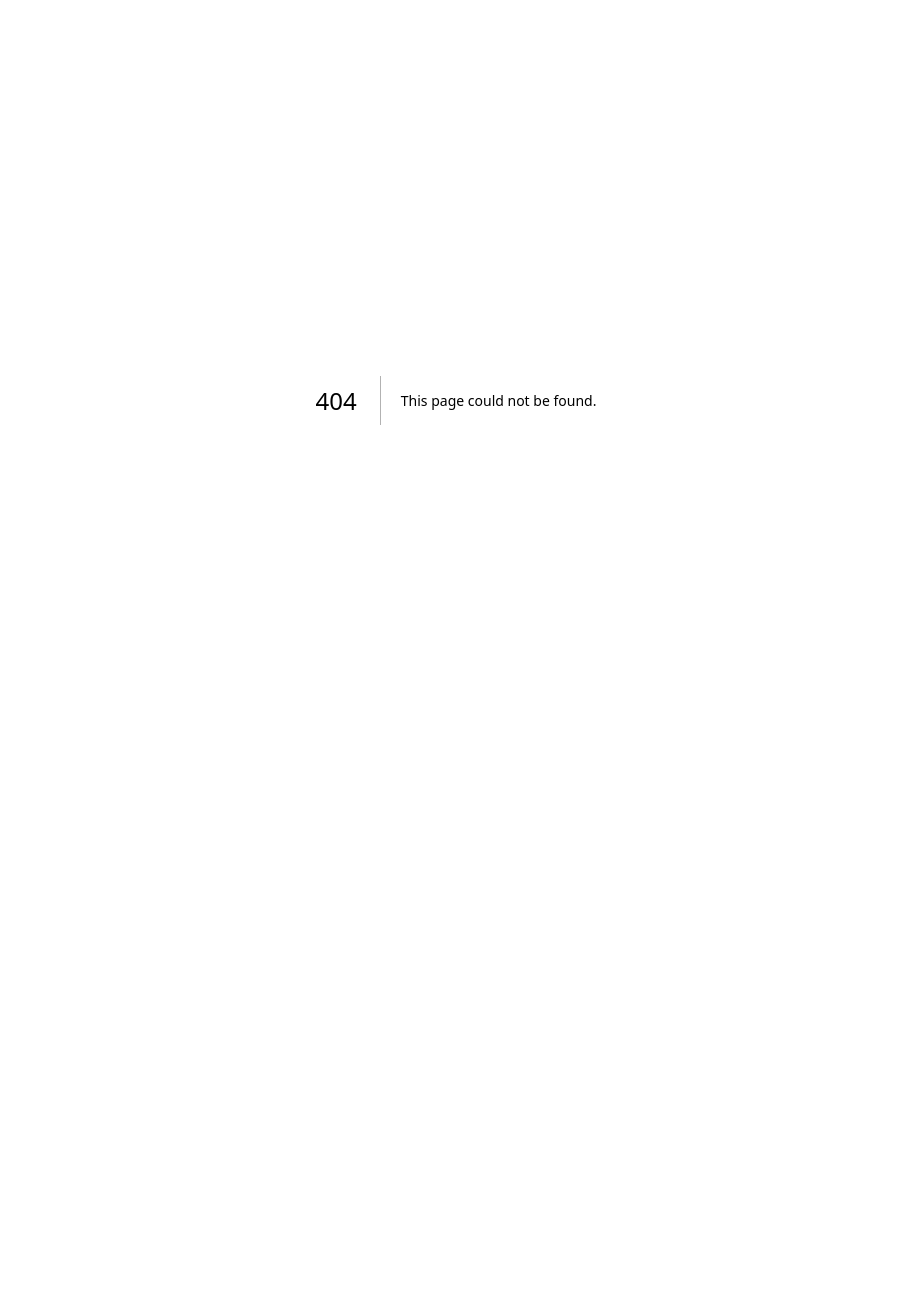
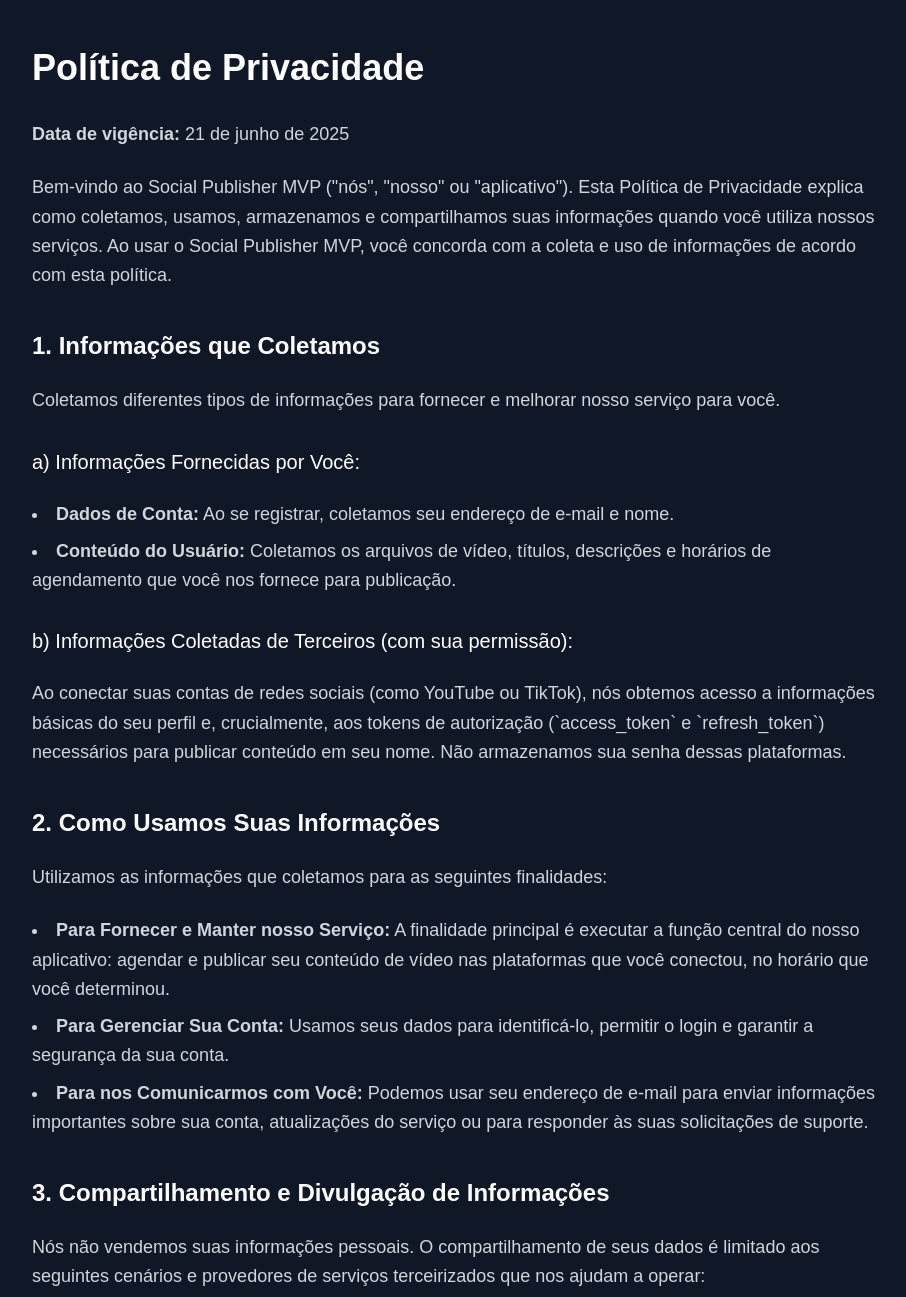
Before and after one commit to walisonanjos/mvp-social-publisher-v2, a Next.js app: page /privacy in a window 1280 px wide. Before the commit this address had no page. Shown: the top 1297 px of the page, without its empty margins (184-1090 px from the left). Before the commit the page ends 800 px from the top, so only its background shows below. Built offline with nearby package versions, Linux system fonts and the light colour scheme.

Commit message:
feat: Add privacy policy and terms of service pages

```diff
--- /dev/null
+++ b/src/app/privacy/page.tsx
@@ -0,0 +1,65 @@
+// src/app/privacy/page.tsx
+
+export default function PrivacyPolicyPage() {
+  return (
+    <div className="bg-gray-900 min-h-screen text-gray-300">
+      <div className="container mx-auto max-w-4xl py-12 px-6">
+        <h1 className="text-4xl font-bold text-white mb-8">Política de Privacidade</h1>
+        <div className="space-y-6 text-lg leading-relaxed">
+          <p><strong>Data de vigência:</strong> 21 de junho de 2025</p>
+          <p>
+            Bem-vindo ao Social Publisher MVP ("nós", "nosso" ou "aplicativo"). Esta Política de Privacidade explica como coletamos, usamos, armazenamos e compartilhamos suas informações quando você utiliza nossos serviços. Ao usar o Social Publisher MVP, você concorda com a coleta e uso de informações de acordo com esta política.
+          </p>
+
+          <h2 className="text-2xl font-semibold text-white pt-4">1. Informações que Coletamos</h2>
+          <p>
+            Coletamos diferentes tipos de informações para fornecer e melhorar nosso serviço para você.
+          </p>
+          <h3 className="text-xl font-medium text-white pt-2">a) Informações Fornecidas por Você:</h3>
+          <ul className="list-disc list-inside space-y-2">
+            <li><strong>Dados de Conta:</strong> Ao se registrar, coletamos seu endereço de e-mail e nome.</li>
+            <li><strong>Conteúdo do Usuário:</strong> Coletamos os arquivos de vídeo, títulos, descrições e horários de agendamento que você nos fornece para publicação.</li>
+          </ul>
+          <h3 className="text-xl font-medium text-white pt-2">b) Informações Coletadas de Terceiros (com sua permissão):</h3>
+          <p>
+            Ao conectar suas contas de redes sociais (como YouTube ou TikTok), nós obtemos acesso a informações básicas do seu perfil e, crucialmente, aos tokens de autorização (`access_token` e `refresh_token`) necessários para publicar conteúdo em seu nome. Não armazenamos sua senha dessas plataformas.
+          </p>
+
+          <h2 className="text-2xl font-semibold text-white pt-4">2. Como Usamos Suas Informações</h2>
+          <p>
+            Utilizamos as informações que coletamos para as seguintes finalidades:
+          </p>
+          <ul className="list-disc list-inside space-y-2">
+            <li><strong>Para Fornecer e Manter nosso Serviço:</strong> A finalidade principal é executar a função central do nosso aplicativo: agendar e publicar seu conteúdo de vídeo nas plataformas que você conectou, no horário que você determinou.</li>
+            <li><strong>Para Gerenciar Sua Conta:</strong> Usamos seus dados para identificá-lo, permitir o login e garantir a segurança da sua conta.</li>
+            <li><strong>Para nos Comunicarmos com Você:</strong> Podemos usar seu endereço de e-mail para enviar informações importantes sobre sua conta, atualizações do serviço ou para responder às suas solicitações de suporte.</li>
+          </ul>
+
+          <h2 className="text-2xl font-semibold text-white pt-4">3. Compartilhamento e Divulgação de Informações</h2>
+          <p>
+            Nós não vendemos suas informações pessoais. O compartilhamento de seus dados é limitado aos seguintes cenários e provedores de serviços terceirizados que nos ajudam a operar:
+          </p>
+           <ul className="list-disc list-inside space-y-2">
+            <li><strong>Plataformas de Redes Sociais (YouTube, TikTok, etc.):</strong> Compartilhamos seu conteúdo de vídeo e os metadados associados (título, descrição) com as plataformas que você autorizou, com o único propósito de realizar a publicação em seu nome.</li>
+            <li><strong>Provedores de Infraestrutura:</strong> Utilizamos serviços de terceiros para a operação técnica da nossa plataforma: Vercel (hospedagem), Supabase (banco de dados e autenticação) e Cloudinary (armazenamento de vídeos).</li>
+          </ul>
+
+          <h2 className="text-2xl font-semibold text-white pt-4">4. Armazenamento e Segurança de Dados</h2>
+          <p>
+            Levamos a segurança dos seus dados a sério. Seus tokens de acesso são armazenados de forma criptografada em nosso banco de dados. Utilizamos provedores de serviços com altos padrões de segurança. No entanto, nenhum método de transmissão pela Internet ou armazenamento eletrônico é 100% seguro, e não podemos garantir segurança absoluta.
+          </p>
+
+          <h2 className="text-2xl font-semibold text-white pt-4">5. Seus Direitos e Controle</h2>
+          <p>
+            Você tem controle sobre suas informações pessoais: pode acessar e editar seus agendamentos, desconectar suas contas de redes sociais e solicitar a exclusão de sua conta entrando em contato conosco.
+          </p>
+
+          <h2 className="text-2xl font-semibold text-white pt-4">6. Contato</h2>
+          <p>
+            Se você tiver alguma dúvida sobre esta Política de Privacidade, entre em contato conosco em: <a href="mailto:contato.socialpublisher@gmail.com" className="text-teal-400 hover:underline">contato.socialpublisher@gmail.com</a>
+          </p>
+        </div>
+      </div>
+    </div>
+  );
+}
--- /dev/null
+++ b/src/app/terms/page.tsx
@@ -0,0 +1,47 @@
+// src/app/terms/page.tsx
+
+export default function TermsOfServicePage() {
+  return (
+    <div className="bg-gray-900 min-h-screen text-gray-300">
+      <div className="container mx-auto max-w-4xl py-12 px-6">
+        <h1 className="text-4xl font-bold text-white mb-8">Termos de Serviço</h1>
+        <div className="space-y-6 text-lg leading-relaxed">
+          <p><strong>Data de vigência:</strong> 21 de junho de 2025</p>
+          <p>
+            Bem-vindo ao Social Publisher MVP! Estes Termos de Serviço ("Termos") regem o seu uso de nosso website e serviços. Ao acessar ou usar o serviço, você concorda em cumprir estes Termos.
+          </p>
+
+          <h2 className="text-2xl font-semibold text-white pt-4">1. Descrição do Serviço</h2>
+          <p>
+            O Social Publisher MVP ("Serviço") é uma plataforma de software que permite aos usuários ("Usuários", "você") fazer upload, gerenciar e agendar a publicação de conteúdo de vídeo em suas próprias contas de mídias sociais de terceiros, como YouTube e TikTok ("Plataformas de Terceiros").
+          </p>
+
+          <h2 className="text-2xl font-semibold text-white pt-4">2. Contas de Usuário</h2>
+          <p>
+            Para usar o Serviço, você deve se registrar e criar uma conta. Você concorda em fornecer informações precisas e completas e é o único responsável por manter a confidencialidade de sua senha e por toda a atividade que ocorra em sua conta.
+          </p>
+
+          <h2 className="text-2xl font-semibold text-white pt-4">3. Conteúdo do Usuário</h2>
+          <p>
+            Você retém todos os direitos e a propriedade sobre o conteúdo (vídeos, títulos, descrições) que você envia ao nosso Serviço ("Conteúdo do Usuário"). Ao agendar uma publicação, você nos concede uma licença mundial e não exclusiva para armazenar, processar e transmitir seu Conteúdo do Usuário para as Plataformas de Terceiros que você designou, com o único propósito de prestar o Serviço a você. Você é o único responsável por seu Conteúdo e garante que possui todos os direitos necessários para nos conceder essa licença.
+          </p>
+
+          <h2 className="text-2xl font-semibold text-white pt-4">4. Integrações com Plataformas de Terceiros</h2>
+           <p>
+            Nosso Serviço depende das APIs fornecidas pelas Plataformas de Terceiros. Não somos responsáveis pela disponibilidade ou funcionalidade dessas plataformas. O uso de cada plataforma é regido por seus próprios termos de serviço e políticas de privacidade.
+          </p>
+
+          <h2 className="text-2xl font-semibold text-white pt-4">5. Isenção de Garantias e Limitação de Responsabilidade</h2>
+          <p>
+            O Serviço é fornecido "COMO ESTÁ", sem garantias de qualquer tipo. Em nenhuma circunstância o Social Publisher MVP será responsável por quaisquer danos diretos ou indiretos resultantes do uso ou da incapacidade de usar o serviço.
+          </p>
+
+          <h2 className="text-2xl font-semibold text-white pt-4">6. Contato</h2>
+          <p>
+            Se você tiver alguma dúvida sobre estes Termos de Serviço, entre em contato conosco em: <a href="mailto:contato.socialpublisher@gmail.com" className="text-teal-400 hover:underline">contato.socialpublisher@gmail.com</a>
+          </p>
+        </div>
+      </div>
+    </div>
+  );
+}
```
